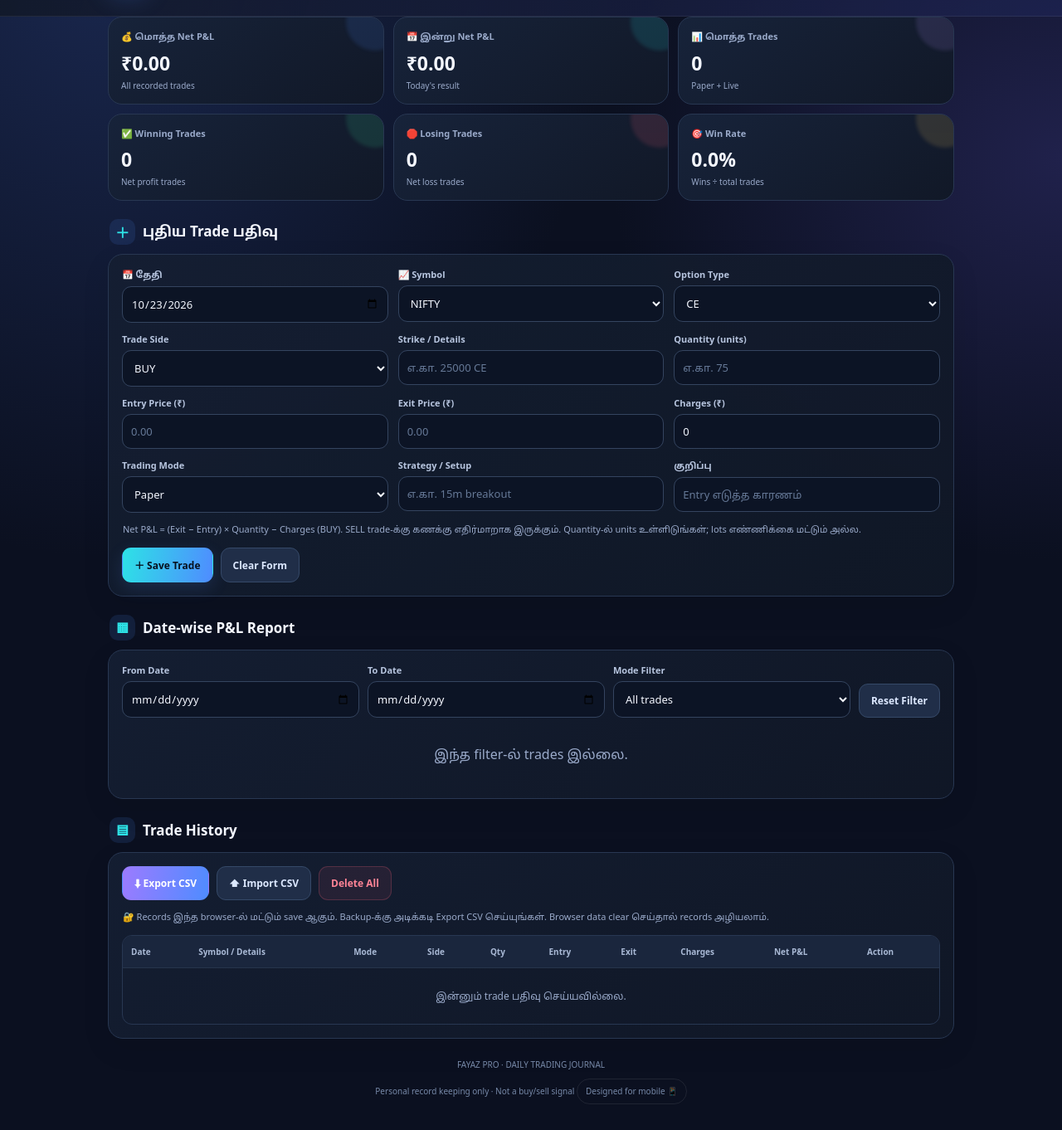
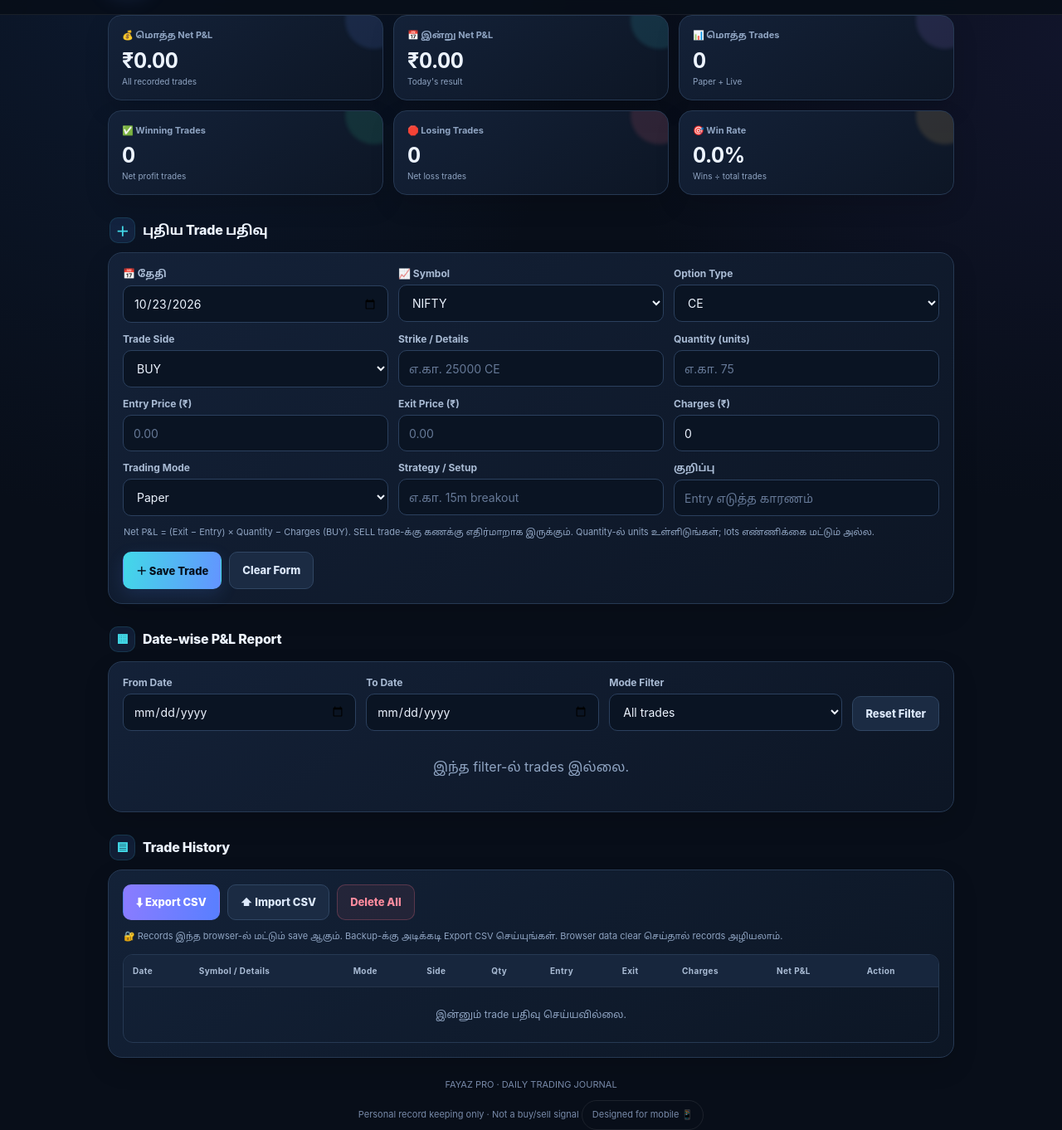
Before and after one commit to fayazali7-afk/Fayaz-ai-trading, a plain HTML site: page index.html in a window 1280 px wide. Shown: the part 95-1457 px from the top of the page at 83% size. Before the commit the page ends 1426 px from the top, so only its background shows below. Drawn offline with Linux system fonts and the light colour scheme.

Commit message:
Refresh UI styles and add CSS variables
Added new CSS variables and styles for improved UI.

```diff
--- a/index.html
+++ b/index.html
@@ -17,6 +17,79 @@ main{padding:18px 0 40px}.section-title{display:flex;align-items:center;gap:9px;
 .toolbar{display:flex;gap:10px;align-items:end;flex-wrap:wrap}.toolbar>div{flex:1;min-width:125px}.summary{margin-top:8px}.dailyrow{display:flex;justify-content:space-between;align-items:center;gap:12px;padding:13px 3px;border-bottom:1px solid var(--line)}.dailyrow:last-child{border-bottom:0}.dailyrow small{display:block;color:var(--muted);font-size:11px;margin-top:4px}.dailyrow strong{font-variant-numeric:tabular-nums}.badge{display:inline-block;padding:4px 8px;border-radius:7px;background:#4f8cff20;color:#9ec2ff;font-size:10px;font-weight:900}.tablewrap{overflow-x:auto;margin-top:13px;border:1px solid var(--line);border-radius:12px}table{border-collapse:collapse;width:100%;min-width:800px;font-size:12px}th,td{text-align:left;padding:12px 10px;border-bottom:1px solid #26344b;white-space:nowrap}th{font-size:10px;color:#a9b9d5;background:#1a263d}tr:last-child td{border-bottom:0}tbody tr:hover{background:#ffffff05}.num{text-align:right;font-variant-numeric:tabular-nums}.profit{color:var(--green)!important;font-weight:900}.loss{color:var(--red)!important;font-weight:900}.empty{text-align:center;color:var(--muted);padding:25px}.footer{text-align:center;color:#7789a8;font-size:10px;line-height:1.7;margin:23px 0 0}.footpill{display:inline-block;margin-top:8px;border:1px solid #ffffff15;padding:6px 10px;border-radius:30px}
 @media(max-width:650px){.stats{grid-template-columns:repeat(2,minmax(0,1fr))}.grid{grid-template-columns:repeat(2,minmax(0,1fr))}.top{align-items:flex-start}.livepill{font-size:9px;padding:6px 8px}.logo{width:43px;height:43px}h1{font-size:20px}.card{padding:13px}.stat{padding:13px}}
 @media(max-width:380px){.grid{grid-template-columns:1fr}.sub{font-size:10px}}
+  /* FAYAZ PRO UI REFRESH — paste this at the END of the existing <style> block */
+:root{
+  --bg:#080e19;--panel:#101a2b;--panel2:#142239;--line:#263953;
+  --text:#edf4ff;--muted:#8fa4c2;--blue:#6394ff;--cyan:#42d9e8;
+  --green:#35d49a;--red:#ff6f86;--yellow:#ffc96b;--purple:#a78bfa;
+}
+html{scroll-behavior:smooth;scroll-padding-top:90px}
+body{
+  background:radial-gradient(ellipse at 12% 0%,#16305a55,transparent 35%),
+  radial-gradient(ellipse at 100% 10%,#29265a44,transparent 30%),var(--bg);
+  font-family:Inter,system-ui,-apple-system,"Noto Sans Tamil",Arial,sans-serif!important;
+  letter-spacing:0!important;
+}
+*{font-family:Inter,system-ui,-apple-system,"Noto Sans Tamil",Arial,sans-serif}
+header{position:sticky;top:0;z-index:20;background:#080e19ed;backdrop-filter:blur(16px)}
+.top{min-height:66px}
+.logo{border-radius:14px;box-shadow:0 8px 28px #6394ff30}
+h1{font-size:22px;letter-spacing:-.5px}
+.eyebrow{letter-spacing:1.6px}
+main{padding-top:22px}
+.section-title{font-size:16px;font-weight:850;letter-spacing:-.2px;margin-top:27px}
+.section-title .ico{border:1px solid #42d9e822}
+.stats{gap:12px}
+.stat,.card{
+  border-color:var(--line);
+  background:linear-gradient(145deg,#142239f5,#0d1625f5);
+  box-shadow:0 12px 30px #0002;
+}
+.stat{border-radius:16px;padding:16px}
+.stat strong{font-size:clamp(19px,3.5vw,25px);letter-spacing:-.4px}
+.stat small,label,.mini,.sub,.note,.footer{letter-spacing:0}
+.card{border-radius:17px;padding:17px}
+label{font-size:12px;color:#a9bbd4;font-weight:750}
+input,select{
+  background:#0a1423;border:1px solid #2b405e;border-radius:10px;
+  padding:12px;color:var(--text);font-size:14px;min-height:44px
+}
+input:focus,select:focus{border-color:var(--cyan);box-shadow:0 0 0 3px #42d9e81b}
+button{border-radius:10px;padding:12px 15px;font-size:13px;font-weight:800}
+.primary{background:linear-gradient(100deg,var(--cyan),var(--blue));color:#06111e}
+.secondary{background:#1b2b43;color:#dce8fa;border-color:#304663}
+.darkbtn{background:linear-gradient(100deg,#8b7cff,#587fff);color:#fff}
+.danger{background:#ff6f8614;color:#ff8b9e;border-color:#ff6f8640}
+.toolbar{gap:12px}
+.dailyrow{padding:14px 3px}
+.tablewrap{border-radius:12px}
+th{background:#17263d;color:#a9bbd4;letter-spacing:.4px}
+td,th{padding:13px 11px}
+.badge{border-radius:7px}
+.warning{border-radius:12px}
+.footer{font-size:11px;line-height:1.8}
+.footpill{padding:7px 12px}
+@media(min-width:800px){
+  .stats{grid-template-columns:repeat(3,minmax(0,1fr))}
+  .grid{grid-template-columns:repeat(3,minmax(0,1fr))}
+}
+@media(max-width:650px){
+  .wrap{padding-left:13px;padding-right:13px}
+  .top{align-items:flex-start}
+  h1{font-size:19px}
+  .logo{width:42px;height:42px}
+  .stats{grid-template-columns:repeat(2,minmax(0,1fr));gap:9px}
+  .stat{padding:13px}
+  .card{padding:13px}
+  .grid{grid-template-columns:repeat(2,minmax(0,1fr));gap:10px}
+  .section-title{font-size:15px;margin-top:23px}
+  .actions{gap:8px}
+  .actions button{padding:11px 12px}
+}
+@media(max-width:380px){
+  .grid{grid-template-columns:1fr}
+  .sub{font-size:10px}
+}
 </style></head>
 <body>
 <header><div class="wrap"><div class="top"><div class="brand"><div class="logo">F</div><div><div class="eyebrow">FAYAZ PRO · TRADING TOOLS</div><h1>Daily Profit / Loss</h1><div class="sub">உங்கள் தினசரி trading கணக்கு · Date-wise journal</div></div></div><div class="livepill">● JOURNAL ACTIVE</div></div></div></header>
```
